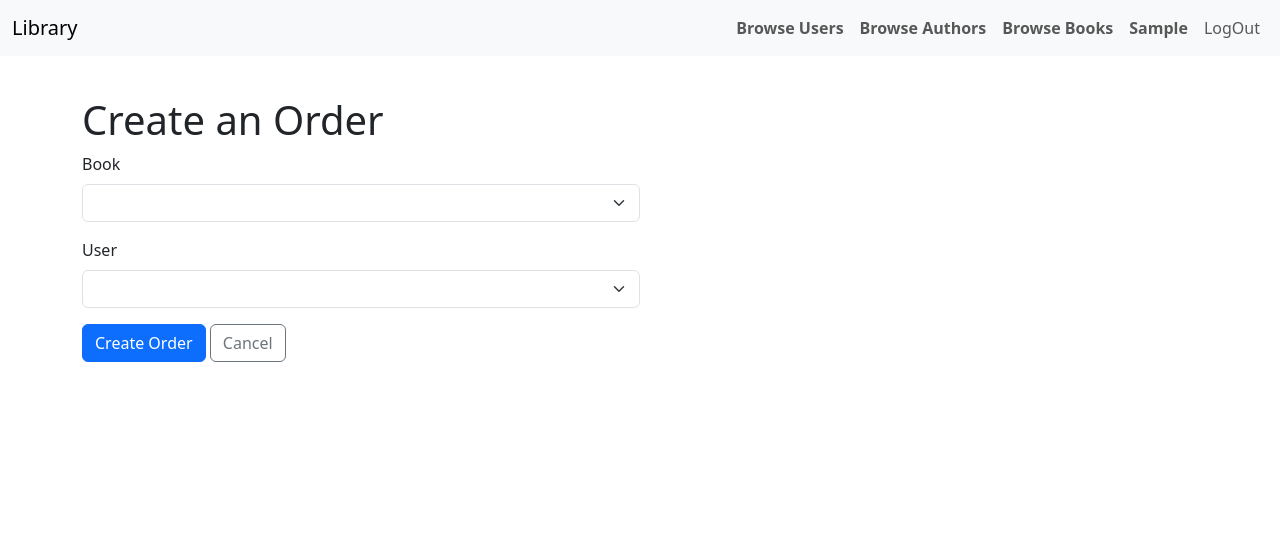
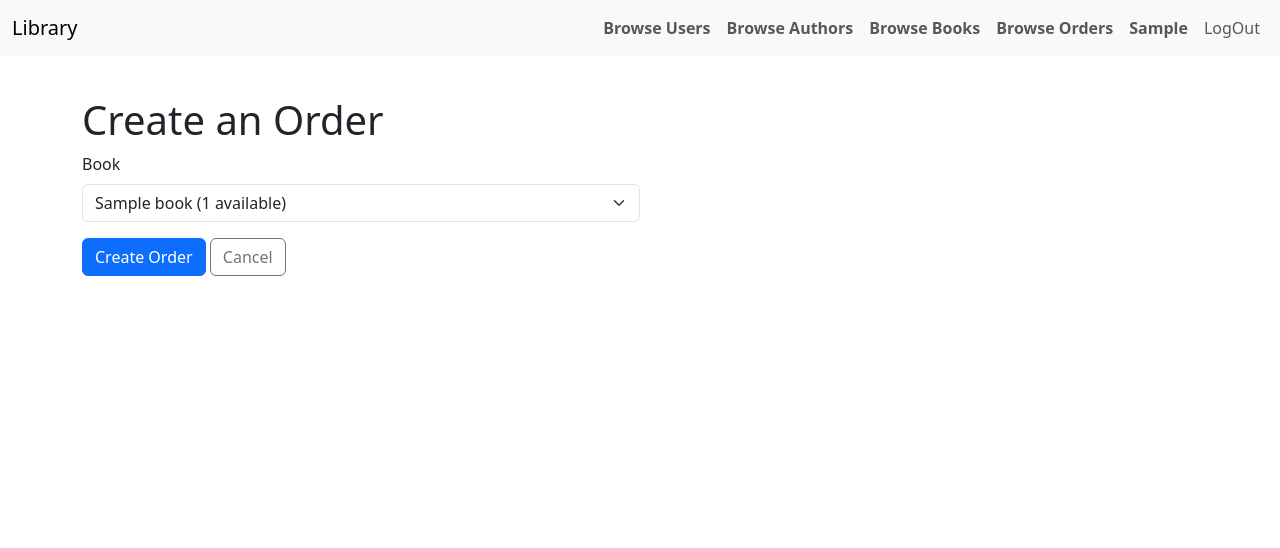
Before and after one commit to POM-Django-View-Templates/ap-4756-ap-4756-s13-team-01, a Django app: page /orders/create/ in a window 1280 px wide. Shown: the top 548 px of the page. Run offline with Django 4.2, Linux system fonts and the light colour scheme; a user stored in the database is signed in; tables that the repository leaves empty hold one stand-in row (values such as "Sample post"); lists and menus that the app fills with data are empty.

Commit message:
Add permissions, fix order/book

```diff
--- a/library/author/views.py
+++ b/library/author/views.py
@@ -21,10 +21,6 @@ def list_of_authors(request):
 @login_required
 @permission_required('is_staff')
 def create_an_author(request):
-    if not request.user.is_staff:
-        messages.error(request, "Not allowed")
-        return render(request, '403.html', status=403)
-
     if request.method == 'POST':
         name = request.POST.get('name','').strip()
         surname = request.POST.get('surname', '').strip()
--- a/library/order/templates/order/close_an_order.html
+++ b/library/order/templates/order/close_an_order.html
@@ -27,7 +27,7 @@
         <div class="alert alert-secondary">This order is already closed.</div>
         <a href="{% url 'list_of_orders' %}" class="btn btn-outline-secondary">← Back to all orders</a>
     {% else %}
-        <form method="post" action="{% url 'close_order' order.id %}">
+        <form method="post" action="{% url 'close_an_order' order.id %}">
             <button type="submit" class="btn btn-danger">Confirm</button>
             <a href="{% url 'list_of_orders' %}" class="btn btn-outline-secondary">Cancel</a>
         </form>
--- a/library/order/templates/order/create_an_order.html
+++ b/library/order/templates/order/create_an_order.html
@@ -9,19 +9,14 @@
     {% endif %}
 
     <form method="post" action="{% url 'create_an_order' %}" class="col-md-6">
+        {% csrf_token %}
         <div class="mb-3">
             <label class="form-label">Book</label>
             <select name="book" class="form-select" required>
-                {% for book in books %}
-                    <option value="{{ book.id }}">{{ book.name }} ({{ book.count }} available)</option>
-                {% endfor %}
-            </select>
-        </div>
-        <div class="mb-3">
-            <label class="form-label">User</label>
-            <select name="user" class="form-select" required>
-                {% for u in users %}
-                    <option value="{{ u.id }}">{{ u.email }}</option>
+                {% for b in books %}
+                    <option value="{{ b.id }}" {% if request.GET.book == b.id|stringformat:"s" %}selected{% endif %}>
+                        {{ b.name }} ({{ b.count }} available)
+                    </option>
                 {% endfor %}
             </select>
         </div>
--- a/library/order/views.py
+++ b/library/order/views.py
@@ -1,34 +1,41 @@
 from django.shortcuts import render, redirect
-from django.http import Http404
 from django.utils import timezone
 from datetime import timedelta
 from order.models import Order
 from book.models import Book
 from authentication.models import CustomUser
+from django.contrib.auth.decorators import login_required, permission_required
+from django.http import Http404
+from django.contrib import messages
 
 LOAN_PERIOD = timedelta(weeks=2)
 
+@login_required
 def create_an_order(request):
     if request.method == 'POST':
         book_id = request.POST.get('book')
-        user_id = request.POST.get('user')
+        book = Book.get_by_id(book_id)
 
-        book = Book.get_by_id(book_id)
-        user = CustomUser.get_by_id(user_id)
-
-        if book is None or user is None:
-            raise Http404("Book or user not found")
+        if book is None:
+            raise Http404("Book not found")
 
         plated_end_at = timezone.now() + LOAN_PERIOD
-        order = Order.create(user=user, book=book, plated_end_at=plated_end_at)
+        order = Order.create(user=request.user, book=book, plated_end_at=plated_end_at)
 
         if order is None:
-            return render(request, 'order/create_an_order.html', {'error': 'No copies available.'})
+            books = Book.objects.all()
+            return render(request, 'order/create_an_order.html', {'error': 'No copies available.', 'books': books})
 
-        return redirect('user_orders', user_id=user.id)
+        book.count -= 1
+        book.save()
 
-    return render(request, 'order/create_an_order.html')
+        return redirect('user_orders', user_id=request.user.id)
 
+    books = Book.objects.all()
+    return render(request, 'order/create_an_order.html', {'books': books})
+
+@login_required
+@permission_required('is_staff')
 def close_an_order(request, order_id):
     order = Order.get_by_id(order_id)
     if order is None:
@@ -38,10 +45,16 @@ def close_an_order(request, order_id):
         return redirect('list_of_orders')
     return render(request, 'order/close_an_order.html', {'order': order})
 
+@login_required
 def user_orders(request, user_id):
+    if not request.user.is_staff and request.user.id != user_id:
+        messages.error(request, "Not allowed")
+        return render(request, '403.html', status=403)
     orders = Order.objects.filter(user_id=user_id)
-    return render(request, 'order/user_orders.html', {'orders': orders})
+    return render(request, 'order/user_orders.html', {'orders': orders, 'user_id': user_id})
 
+@login_required
+@permission_required('is_staff')
 def list_of_orders(request):
     orders = Order.objects.all()
     return render(request, 'order/list_of_orders.html', {'orders': orders})
--- a/library/templates/base.html
+++ b/library/templates/base.html
@@ -42,6 +42,18 @@
                         <li class="nav-item">
                             <a href="{% url 'list_of_books' %}" class="nav-link fw-bold"> Browse Books </a>
                         </li>
+                        {% if request.user.is_staff %}
+                        <li class="nav-item">
+                            <a href="{% url 'list_of_orders' %}" class="nav-link fw-bold"> Browse Orders </a>
+                        </li>
+                        {% else %}
+                        <li class="nav-item">
+                            <a href="{% url 'create_an_order' %}" class="nav-link fw-bold"> Borrow a Book </a>
+                        </li>
+                        <li class="nav-item">
+                            <a href="{% url 'user_orders' user_id=request.user.id %}" class="nav-link fw-bold"> My Orders </a>
+                        </li>
+                        {% endif %}
                         <li class="nav-item">
                             <a href="{% url 'authentication:profile' %}" class="nav-link fw-bold">
                                 {{ request.user.first_name|default:request.user.email }}
```
Also changed, not shown: library/book/templates/book/book_detail.html (+8 -0 lines), library/book/views.py (+19 -2 lines), library/order/templates/order/list_of_orders.html (+4 -4 lines).
